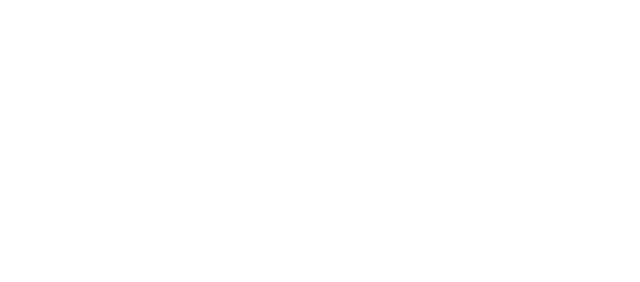
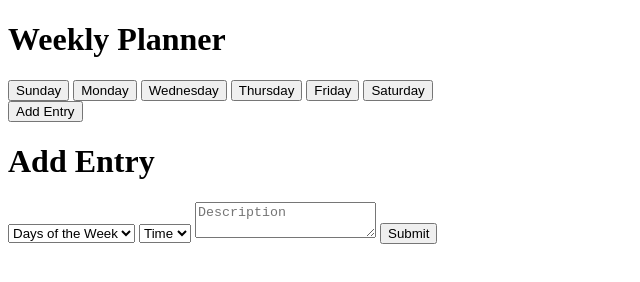
Before and after one commit to timlee712/week-planner, a website: page index.html in a window 1280 px wide. Shown: the whole page, without its empty margins (0-640 px from the left). Drawn offline with Linux system fonts and the light colour scheme.

Commit message:
Basic HTML for issue 1

```diff
--- a/index.html
+++ b/index.html
@@ -7,6 +7,85 @@
   <link rel="stylesheet" href="styles.css">
 </head>
 <body>
+  <header>
+    <h1 class="header-title">
+      Weekly Planner
+    </h1>
+  </header>
+  <div class="days">
+    <button type="button" class="button">
+      Sunday
+    </button>
+    <button type="button" class="button">
+      Monday
+    </button>
+    <button type="button" class="button">
+      Wednesday
+    </button>
+    <button type="button" class="button">
+      Thursday
+    </button>
+    <button type="button" class="button">
+      Friday
+    </button>
+    <button type="button" class="button">
+      Saturday
+    </button>
+  </div>
+  <div class="entry-button">
+    <button type="button" class="add-entry-button">Add Entry</button>
+  </div>
+
+  <div class="modal">
+    <div class="modal-contents">
+      <h1>Add Entry</h1>
+      <select name="daysOfTheWeek" id="daysOfTheWeek">
+        <option value="">Days of the Week</option>
+        <option value="Sunday">Sunday</option>
+        <option value="Monday">Monday</option>
+        <option value="Tuesday">Tuesday</option>
+        <option value="Wednesday">Wednesday</option>
+        <option value="Thursday">Thursday</option>
+        <option value="Friday">Friday</option>
+        <option value="Saturday">Saturday</option>
+      </select>
+      <select name="time" id="time">
+        <option value="">Time</option>
+        <option value="12:00am"></option>
+        <option value="1:00am"></option>
+        <option value="2:00am"></option>
+        <option value="3:00am"></option>
+        <option value="4:00am"></option>
+        <option value="5:00am"></option>
+        <option value="6:00am"></option>
+        <option value="7:00am"></option>
+        <option value="8:00am"></option>
+        <option value="9:00am"></option>
+        <option value="10:00am"></option>
+        <option value="11:00am"></option>
+        <option value="12:00pm"></option>
+        <option value="1:00pm"></option>
+        <option value="2:00pm"></option>
+        <option value="3:00pm"></option>
+        <option value="4:00pm"></option>
+        <option value="5:00pm"></option>
+        <option value="6:00pm"></option>
+        <option value="7:00pm"></option>
+        <option value="8:00pm"></option>
+        <option value="9:00pm"></option>
+        <option value="10:00pm"></option>
+        <option value="11:00pm"></option>
+      </select>
+      <textarea name="description" id="description" placeholder="Description"></textarea>
+      <button type="submit">Submit</button>
+    </div>
+  </div>
+
+  <div class="schedule">
+
+  </div>
+
+
   <script src="main.js"></script>
 </body>
 </html>
--- a/styles.css
+++ b/styles.css
@@ -0,0 +1,7 @@
+* {
+  box-sizing: border-box;
+}
+
+.hidden {
+  display: none;
+}
```
